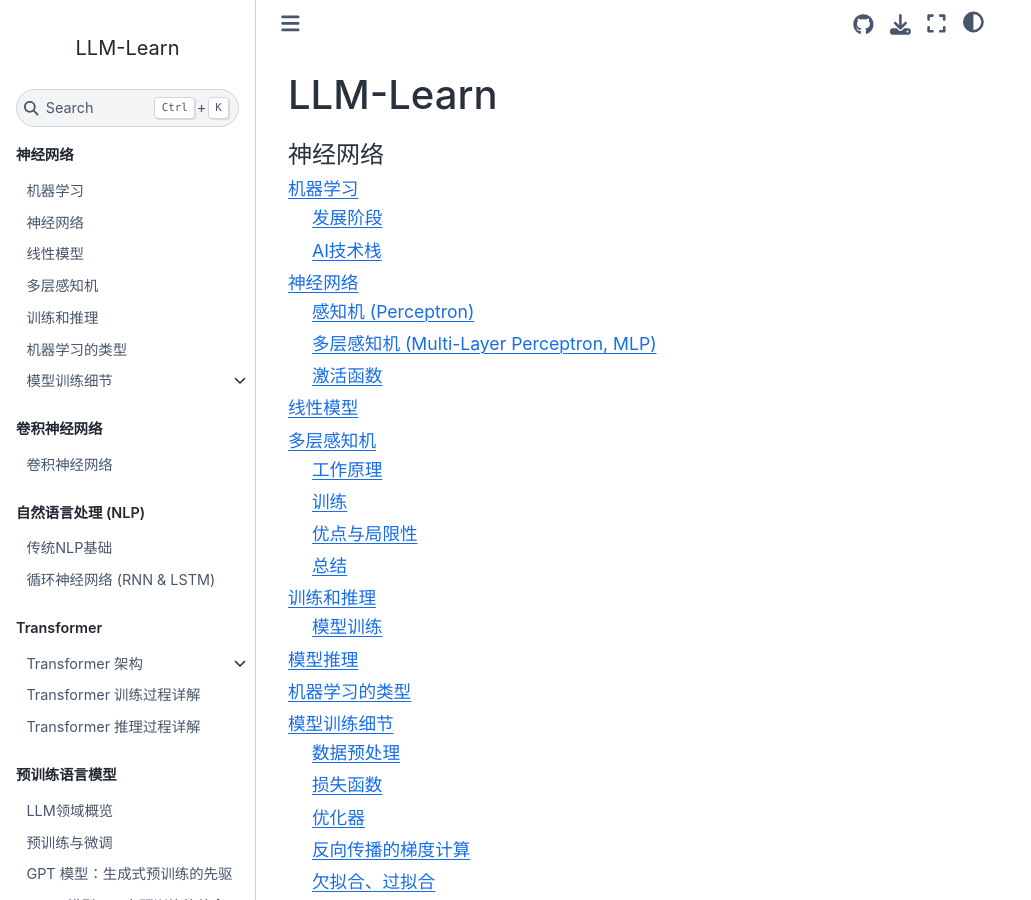
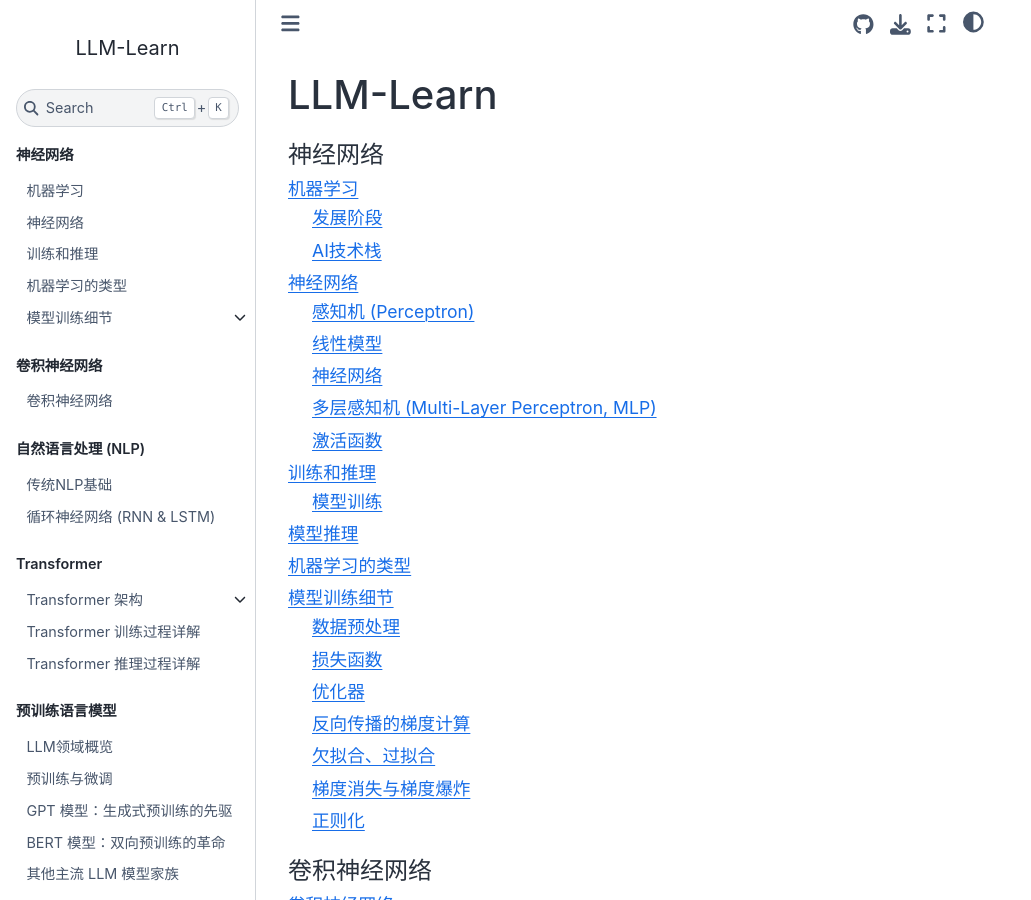
Before and after one commit to kaifeng/llm-learn, a Sphinx documentation site: the page built from source/index.md, in a window 1280 px wide and 900 px high. Shown: the whole window, without its empty margins (0-1031 px from the left). Built offline with Sphinx 7.4.7 and the Sphinx Book theme 1.1.4, drawn with Linux system fonts in a browser that asks for light colours; some of the changed lines change nothing that is shown.

Commit message:
Merge linear model & mlp into neutral network

```diff
--- a/source/index.md
+++ b/source/index.md
@@ -6,8 +6,6 @@
 
 part_basics/introduction.md
 part_basics/neural_networks.md
-part_basics/linear_models.md
-part_basics/mlp.md
 part_basics/model_training.md
 part_basics/learning_types.md
 part_basics/model_training_details.md
--- a/source/part_basics/linear_models.md
+++ /dev/null
@@ -1,26 +0,0 @@
-# 线性模型
-
-线性模型通过学习一个线性函数来对输入特征和输出结果之间的关系进行建模，是机器学习中最基本且应用最广泛的一类模型。
-
-线性模型的核心假设是，输出变量可以表示为输入特征的线性组合。一个预测值 $\hat{y}$ 是通过以下方式计算的：
-
-$$
-\hat{y} = w_1 x_1 + w_2 x_2 + ... + w_n x_n + b = \mathbf{W}^T \mathbf{X} + b
-$$
-
-其中：
-- $\mathbf{X} = (x_1, x_2, ..., x_n)$ 是输入特征向量。
-- $\mathbf{W} = (w_1, w_2, ..., w_n)$ 是模型的权重，表示每个特征的重要性。
-- $b$ 是偏置项（bias）。
-
-学习过程的目标就是找到最优的权重 $\mathbf{W}$ 和偏置 $b$。
-
-根据任务的不同，线性模型主要分为：
-
-- 线性回归 (Linear Regression)
-
-  用于解决回归问题，即预测一个连续的数值输出。线性回归的目标是找到一条直线（或超平面），使其尽可能地拟合训练数据。
-
-- 逻辑回归 (Logistic Regression)
-
-  用于解决分类问题。它通过一个 Sigmoid (Logistic) 函数将线性模型的输出映射到 (0, 1) 区间，表示属于某个类别的概率。
--- a/source/part_basics/mlp.md
+++ /dev/null
@@ -1,54 +0,0 @@
-# 多层感知机
-
-多层感知机（Multilayer Perceptron, MLP）能够处理和学习非线性模式，广泛应用于分类、回归等任务。
-
-一个典型的多层感知机包含以下几层：
-
-*   **输入层 (Input Layer)**：接收原始数据输入。每个节点代表输入数据的一个特征。
-*   **隐藏层 (Hidden Layers)**：MLP可以有一个或多个隐藏层。这些层位于输入层和输出层之间，负责对输入数据进行复杂的非线性变换和特征提取。隐藏层的数量和每层的神经元数量是MLP模型复杂度的关键决定因素。
-*   **输出层 (Output Layer)**：产生模型的最终输出。输出层的神经元数量取决于任务类型（例如，二分类任务通常有一个输出神经元，多分类任务则有与类别数量相等的输出神经元）。
-
-## 工作原理
-
-MLP的工作原理可以概括为以下几点：
-
-1.  **加权求和**：每个神经元接收来自前一层神经元的输入，并将这些输入与对应的权重相乘，然后将所有加权输入求和，并加上一个偏置项（bias）。
-
-    $$ z = \sum_{i=1}^{n} (w_i x_i) + b $$
-
-    其中，$x_i$ 是输入，$w_i$ 是权重，$b$ 是偏置。
-
-2.  **激活函数 (Activation Function)**：加权求和的结果会通过一个非线性激活函数。激活函数引入了非线性，使得MLP能够学习和逼近复杂的非线性函数。常用的激活函数包括：
-    *   **Sigmoid**：将输入压缩到0到1之间。
-    *   **ReLU (Rectified Linear Unit)**：$f(x) = \max(0, x)$，在深度学习中非常流行。
-    *   **Tanh (Hyperbolic Tangent)**：将输入压缩到-1到1之间。
-
-3.  **层间传递**：一个隐藏层的输出会作为下一个隐藏层（或输出层）的输入，这个过程逐层进行，直到输出层产生最终结果。
-
-## 训练
-
-MLP的训练通常采用**反向传播 (Backpropagation)** 算法。反向传播是一种高效的梯度下降算法，用于调整网络中的权重和偏置，以最小化模型预测与真实标签之间的误差（由损失函数衡量）。
-
-训练过程包括：
-
-1.  **前向传播 (Forward Pass)**：输入数据通过网络，计算出预测输出。
-2.  **计算损失 (Loss Calculation)**：根据预测输出和真实标签，计算损失函数的值。
-3.  **反向传播 (Backward Pass)**：计算损失函数对每个权重和偏置的梯度。
-4.  **权重更新 (Weight Update)**：使用梯度下降（或其变种，如Adam、SGD等优化器）来更新网络的权重和偏置，以减小损失。
-
-## 优点与局限性
-
-**优点**：
-*   能够学习和表示复杂的非线性关系。
-*   适用于多种任务，如分类、回归、模式识别等。
-*   是许多更复杂深度学习模型的基础。
-
-**局限性**：
-*   容易陷入局部最优。
-*   对超参数（如学习率、隐藏层数量、神经元数量）的选择敏感。
-*   在处理高维数据（如图像）时，参数数量巨大，容易过拟合，且计算成本高。
-*   梯度消失/爆炸问题在深层网络中较为常见。
-
-## 总结
-
-多层感知机是理解神经网络和深度学习的关键一步。通过引入隐藏层和非线性激活函数，MLP克服了简单感知机的局限性，为更强大的深度学习模型奠定了基础。
--- a/source/part_basics/neural_networks.md
+++ b/source/part_basics/neural_networks.md
@@ -1,8 +1,50 @@
 # 神经网络
 
-神经网络（Neural Networks）是深度学习的核心构建块。神经网络的基本计算单元是神经元（或称为节点）。神经元接收来自其他神经元或外部数据源的多个输入信号（$x_1, x_2, ..., x_n$）。每个输入信号都有一个关联的**权重（weight, $w_i$）**，代表该输入的重要性。
+## 感知机 (Perceptron)
 
-神经元将所有输入的加权值相加，并加上一个**偏置（bias, $b$）**。偏置允许我们微调输出，可以看作是激活函数的触发阈值。
+感知机可以被看作是神经网络最基础、最简单的原型，是 20 世纪 50 年代末期被提出的最早的 AI 模型之一。它是一个二分类模型，其结构与单个神经元非常相似，但使用了一个简单的阶跃函数（Step Function）作为激活函数：
+
+$
+\sigma(x)=
+\begin{cases}
+1 & \text{if } x > 0 \\
+0 & \text{otherwise}
+\end{cases}
+$
+
+然而，感知机只能学习线性可分的数据模式，这一局限性在当时导致了人工智能领域的第一次寒冬。
+
+## 线性模型
+
+线性模型通过学习一个线性函数来对输入特征和输出结果之间的关系进行建模，是机器学习中最基本且应用最广泛的一类模型。
+
+线性模型的核心假设是，输出变量可以表示为输入特征的线性组合。一个预测值 $\hat{y}$ 是通过以下方式计算的：
+
+$$
+\hat{y} = w_1 x_1 + w_2 x_2 + ... + w_n x_n + b = \mathbf{W}^T \mathbf{X} + b
+$$
+
+其中：
+- $\mathbf{X} = (x_1, x_2, ..., x_n)$ 是输入特征向量。
+- $\mathbf{W} = (w_1, w_2, ..., w_n)$ 是模型的权重，表示每个特征的重要性。
+- $b$ 是偏置项（bias）。
+
+学习过程的目标就是找到最优的权重 $\mathbf{W}$ 和偏置 $b$。
+
+根据任务的不同，线性模型主要分为：
+
+- 线性回归 (Linear Regression)
+
+  用于解决回归问题，即预测一个连续的数值输出。线性回归的目标是找到一条直线（或超平面），使其尽可能地拟合训练数据。
+
+- 逻辑回归 (Logistic Regression)
+
+  用于解决分类问题。它通过一个 Sigmoid (Logistic) 函数将线性模型的输出映射到 (0, 1) 区间，表示属于某个类别的概率。
+
+
+## 神经网络
+
+神经网络的基本计算单元是神经元（或称为节点）。神经元接收来自其他神经元或外部数据源的多个输入信号（$x_1, x_2, ..., x_n$）。每个输入信号都有一个关联的**权重（weight, $w_i$）**，代表该输入的重要性。神经元将所有输入的加权值相加，并加上一个**偏置（bias, $b$）**。偏置允许微调输出。
 
 $$ z = (w_1x_1 + w_2x_2 + ... + w_nx_n) + b = \sum_{i=1}^{n} w_ix_i + b $$
 
@@ -23,30 +65,50 @@
 
 这个过程的核心是 **梯度下降 (Gradient Descent)** 算法，它包含前向传播、计算损失、反向传播和参数更新等一系列步骤。训练完成后，模型即可用于 **推理 (Inference)**，对新数据进行预测。
 
-## 感知机 (Perceptron)
-
-感知机可以被看作是神经网络最基础、最简单的原型，是 20 世纪 50 年代末期被提出的最早的 AI 模型之一。它是一个二分类模型，其结构与单个神经元非常相似，但使用了一个简单的阶跃函数（Step Function）作为激活函数：
-
-$
-\sigma(x)=
-\begin{cases}
-1 & \text{if } x > 0 \\
-0 & \text{otherwise}
-\end{cases}
-$
-
-然而，感知机只能学习线性可分的数据模式，这一局限性在当时导致了人工智能领域的第一次寒冬。
-
 ## 多层感知机 (Multi-Layer Perceptron, MLP)
 
-为了克服单一感知机的局限性，研究者们提出了**多层感知机 (MLP)**。MLP 通过在输入层和输出层之间加入一个或多个隐藏层，并使用非线性的激活函数（如 Sigmoid, Tanh, ReLU），从而构建出强大的非线性模型。
+多层感知机通过在输入层和输出层之间加入一个或多个隐藏层，并使用非线性的激活函数（如 Sigmoid, Tanh, ReLU），能够处理和学习非线性模式，广泛应用于分类、回归等任务。
 
--   **结构**：一个典型的 MLP 由一个输入层、至少一个隐藏层和一个输出层组成。层与层之间是**全连接**的，即前一层中的每个神经元都与后一层中的所有神经元相连。
--   **能力**：通过堆叠隐藏层，MLP 能够学习和表示极其复杂的数据模式，解决了感知机无法解决的 XOR 问题。
--   **超参数**：MLP 的主要超参数包括**隐藏层的数量**以及**每个隐藏层的大小**（即神经元数量）。
--   **输出**：对于多分类问题，MLP 的输出层通常会使用 **Softmax** 函数来得到每个类别的预测概率。
+一个典型的多层感知机包含以下几层：
 
-基本上，当我们谈论一个基础的“全连接神经网络”时，我们通常指的就是多层感知机（MLP）。
+*   **输入层 (Input Layer)**：接收原始数据输入。每个节点代表输入数据的一个特征。
+*   **隐藏层 (Hidden Layers)**：MLP可以有一个或多个隐藏层。这些层位于输入层和输出层之间，负责对输入数据进行复杂的非线性变换和特征提取。隐藏层的数量和每层的神经元数量是MLP模型复杂度的关键决定因素。
+*   **输出层 (Output Layer)**：产生模型的最终输出。输出层的神经元数量取决于任务类型（例如，二分类任务通常有一个输出神经元，多分类任务则有与类别数量相等的输出神经元）。
+
+MLP的工作原理可以概括为以下几点：
+
+1.  **加权求和**：每个神经元接收来自前一层神经元的输入，并将这些输入与对应的权重相乘，然后将所有加权输入求和，并加上一个偏置项（bias）。
+
+    $$ z = \sum_{i=1}^{n} (w_i x_i) + b $$
+
+    其中，$x_i$ 是输入，$w_i$ 是权重，$b$ 是偏置。
+
+2.  **激活函数 (Activation Function)**：加权求和的结果会通过一个非线性激活函数。激活函数引入了非线性，使得MLP能够学习和逼近复杂的非线性函数。常用的激活函数包括：
+    *   **Sigmoid**：将输入压缩到0到1之间。
+    *   **ReLU (Rectified Linear Unit)**：$f(x) = \max(0, x)$，在深度学习中非常流行。
+    *   **Tanh (Hyperbolic Tangent)**：将输入压缩到-1到1之间。
+
+3.  **层间传递**：一个隐藏层的输出会作为下一个隐藏层（或输出层）的输入，这个过程逐层进行，直到输出层产生最终结果。
+
+MLP的训练通常采用**反向传播 (Backpropagation)** 算法。反向传播是一种高效的梯度下降算法，用于调整网络中的权重和偏置，以最小化模型预测与真实标签之间的误差（由损失函数衡量）。
+
+训练过程包括：
+
+1.  **前向传播 (Forward Pass)**：输入数据通过网络，计算出预测输出。
+2.  **计算损失 (Loss Calculation)**：根据预测输出和真实标签，计算损失函数的值。
+3.  **反向传播 (Backward Pass)**：计算损失函数对每个权重和偏置的梯度。
+4.  **权重更新 (Weight Update)**：使用梯度下降（或其变种，如Adam、SGD等优化器）来更新网络的权重和偏置，以减小损失。
+
+**优点**：
+*   能够学习和表示复杂的非线性关系。
+*   适用于多种任务，如分类、回归、模式识别等。
+*   是许多更复杂深度学习模型的基础。
+
+**局限性**：
+*   容易陷入局部最优。
+*   对超参数（如学习率、隐藏层数量、神经元数量）的选择敏感。
+*   在处理高维数据（如图像）时，参数数量巨大，容易过拟合，且计算成本高。
+*   梯度消失/爆炸问题在深层网络中较为常见。
 
 ## 激活函数
 
```
